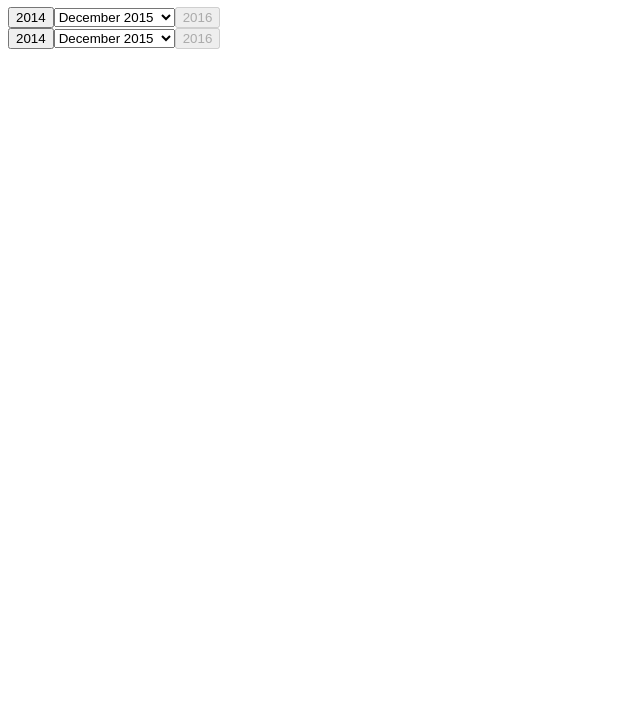
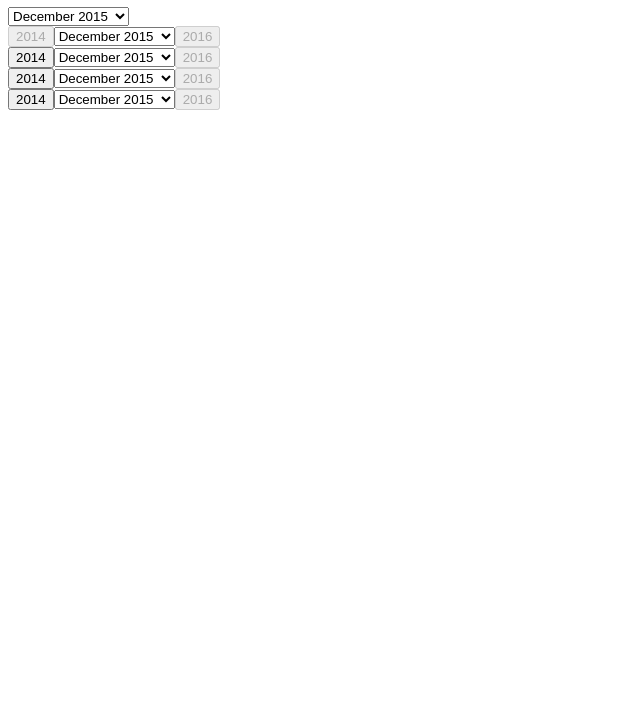
Before and after one commit to VishwaKumar/myselect, a plain HTML site: page index.html in a window 1280 px wide. Shown: the part 73-800 px from the top of the page, without its empty margins (0-640 px from the left). Drawn offline with nearby package versions, Linux system fonts and the light colour scheme.

Commit message:
Fixed issue with multiple same class name selectors.

```diff
--- a/index.html
+++ b/index.html
@@ -6,13 +6,33 @@
 	<body>
 		<h1>myselect jQuery Plugin</h1>
 
-		<div class="my-select first"></div>
-		<div class="my-select second"></div>
+		<div class="first"></div>
+		<div class="second"></div>
+		<div class="three"></div>
+
+		<div class="same-class"></div>
+		<div class="same-class"></div>
 
 		<script src="https://ajax.googleapis.com/ajax/libs/jquery/2.1.4/jquery.min.js"></script>
 		<script type="text/javascript" src="myselect.js"></script>
 		<script type="text/javascript">
 			$('.first').myselect({
+        		limit: 'current-year',
+        		onchangeCallback: function (month, year) {
+        			console.log(month);
+        			console.log(year);
+        		}
+        	});
+
+        	$('.second').myselect({
+        		limit: 1,
+        		onchangeCallback: function (month, year) {
+        			console.log(month);
+        			console.log(year);
+        		}
+        	});
+
+        	$('.three').myselect({
         		limit: 5,
         		onchangeCallback: function (month, year) {
         			console.log(month);
@@ -20,7 +40,7 @@
         		}
         	});
 
-        	$('.second').myselect({
+        	$('.same-class').myselect({
         		limit: 10,
         		onchangeCallback: function (month, year) {
         			console.log(month);
--- a/myselect.js
+++ b/myselect.js
@@ -159,8 +159,6 @@
 			});
 		}
 
-		return $(thisEle).each(function() {
-
     	defaultOptions = $.extend(defaultOptions, settings);
 		limitYear = _getYearLimit(defaultOptions.limit);
 
@@ -174,6 +172,5 @@
 		_initButtonTexts(thisEle, currentYear, limitYear);
 		_initEventHandlers(thisEle, limitYear, defaultOptions.onchangeCallback);
 
-        });
 	};
 })( jQuery, window );
```
Lines whose indentation alone changed are shown as unchanged.
